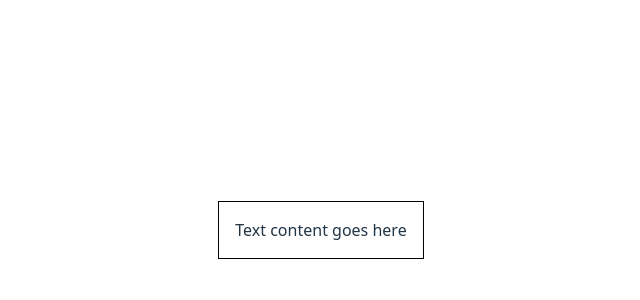
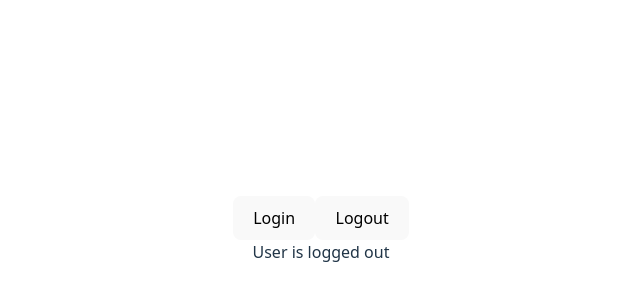
Before and after one commit to reinertisa/react-typescript-tutorials, a React (Vite) app: page / in a window 1280 px wide. Shown: the part 170-470 px from the top of the page, without its empty margins (319-959 px from the left). Built offline with nearby package versions, Linux system fonts and the light colour scheme.

Commit message:
feat(website): useState hook

```diff
--- a/src/App.tsx
+++ b/src/App.tsx
@@ -1,10 +1,11 @@
 import './App.css'
-import Container1 from "./components/styles/Container1.tsx";
+
+import LoggedIn1 from "./usestate/LoggedIn1.tsx";
 
 function App() {
     return (
         <div>
-           <Container1 styles={{border: '1px solid black', padding: '1rem'}} />
+           <LoggedIn1 />
         </div>
     )
 }
--- /dev/null
+++ b/src/usestate/LoggedIn1.tsx
@@ -0,0 +1,22 @@
+import {useState} from 'react';
+
+export default function LoggedIn1() {
+
+    const [isLoggedIn, setIsLoggedIn] = useState(false);
+
+    const handleLogin = (): void => {
+        setIsLoggedIn(true);
+    }
+
+    const handleLogout = (): void => {
+        setIsLoggedIn(false);
+    }
+
+    return (
+        <div>
+            <button onClick={handleLogin}>Login</button>
+            <button onClick={handleLogout}>Logout</button>
+            <div>User is {isLoggedIn ? 'logged in' : 'logged out'}</div>
+        </div>
+    )
+}
```
